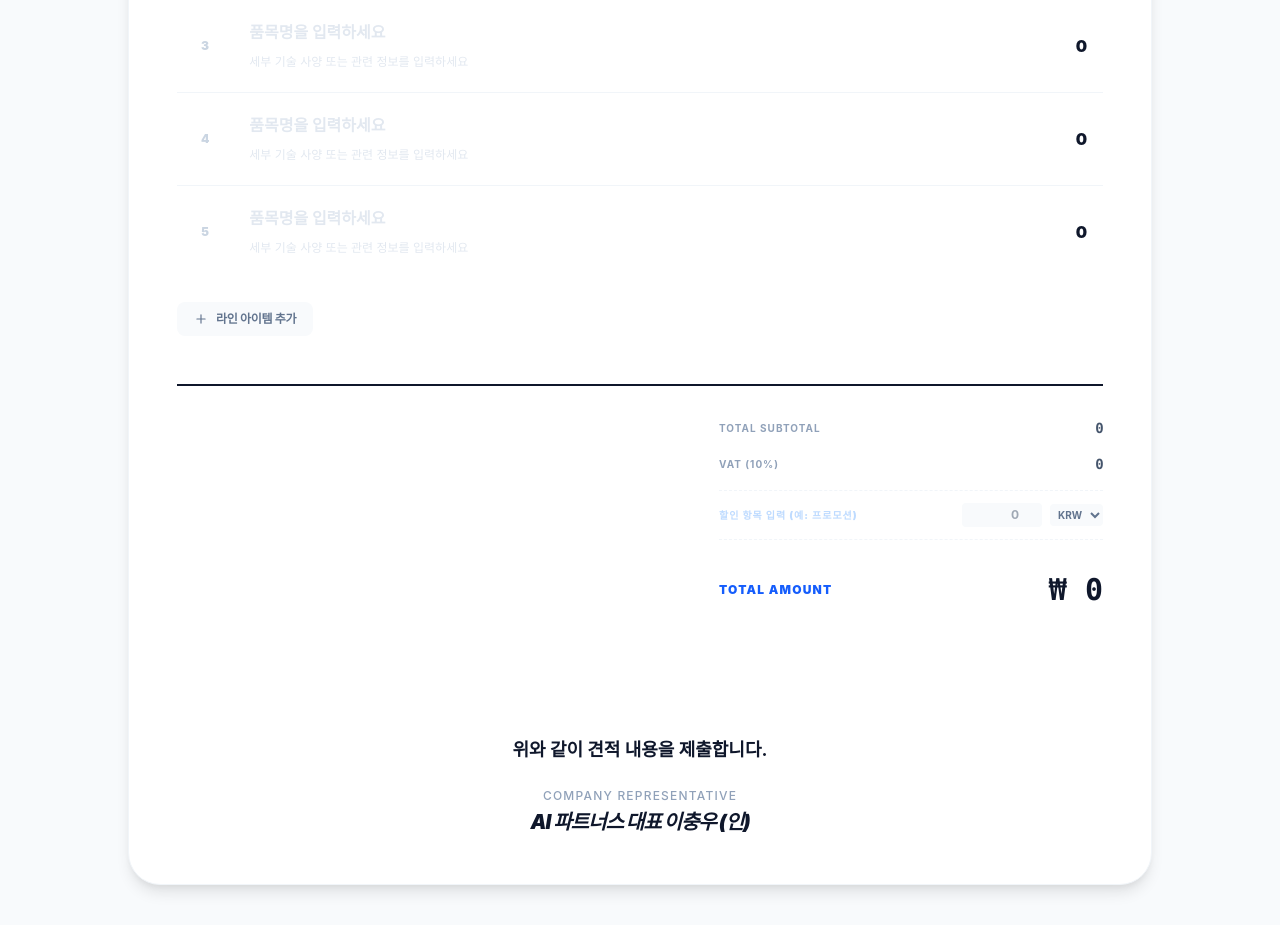
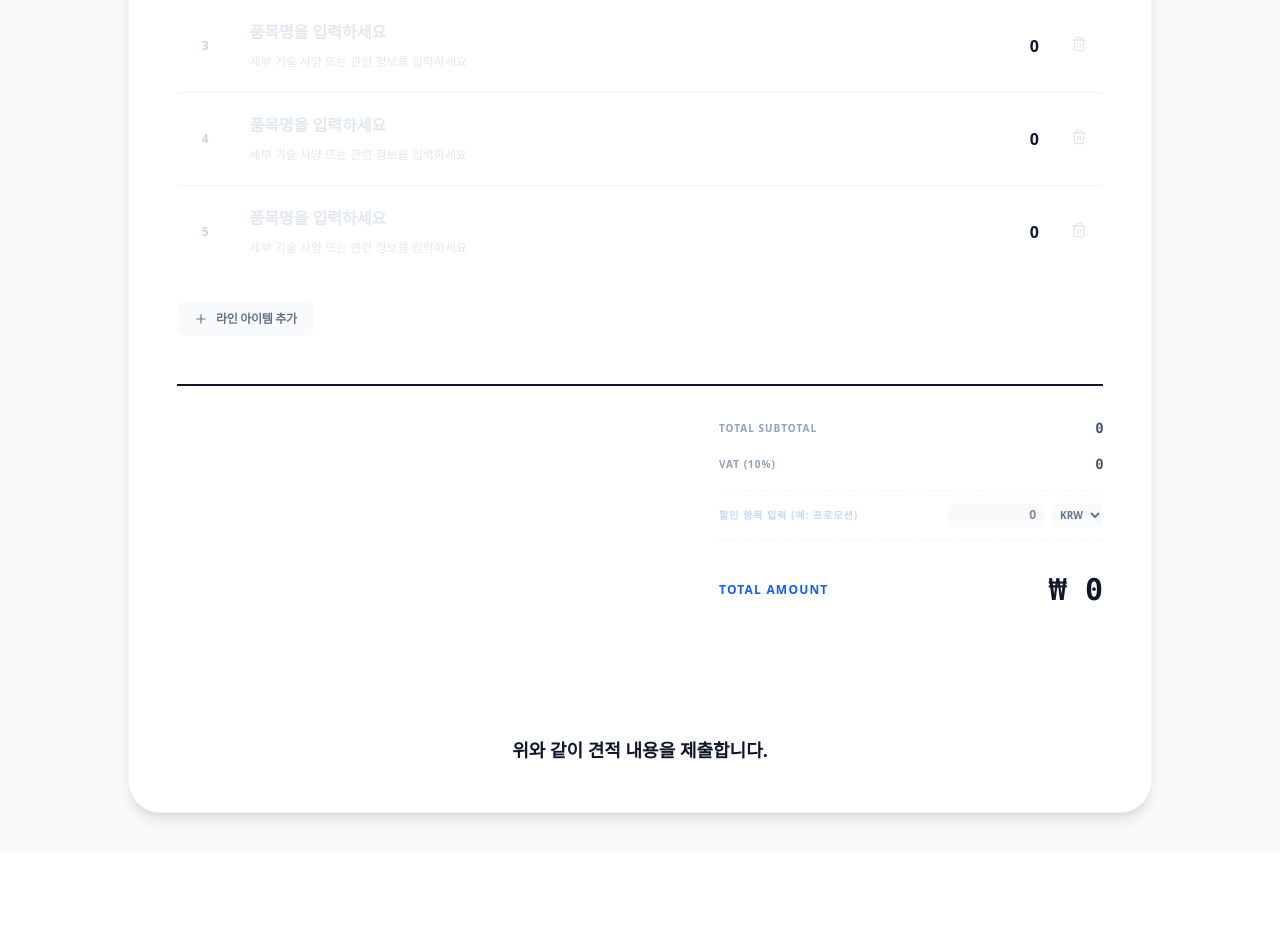
Before and after one commit to caleblee2050/AI_partners_work, a Next.js app: page /editor in a window 1280 px wide. Shown: the part 900-1825 px from the top of the page. After the commit the page ends 1753 px from the top, so only its background shows below. Built offline with nearby package versions, Linux system fonts and the light colour scheme.

Commit message:
Enhance: Add item deletion, currency formatting, and UI improvements to invoice editor

```diff
--- a/src/app/editor/page.tsx
+++ b/src/app/editor/page.tsx
@@ -1,7 +1,7 @@
 "use client";
 
 import React, { useState, useEffect, useRef } from 'react';
-import { Plus, Download, Save, Printer, Image as ImageIcon, ChevronLeft } from 'lucide-react';
+import { Plus, Download, Save, Printer, Image as ImageIcon, ChevronLeft, Trash2 } from 'lucide-react';
 import html2canvas from 'html2canvas';
 import jsPDF from 'jspdf';
 import Link from 'next/link';
@@ -45,6 +45,14 @@ export default function InvoiceEditor() {
       ...prev,
       { id: Date.now(), name: '', details: '', price: 0, qty: 0 },
     ]);
+  };
+
+  const removeItem = (id: number) => {
+    if (items.length <= 1) {
+      alert('최소 하나의 품목은 있어야 합니다.');
+      return;
+    }
+    setItems((prev) => prev.filter(item => item.id !== id));
   };
 
   const updateItem = (id: number, field: keyof InvoiceItem, value: string | number) => {
@@ -126,8 +134,17 @@ export default function InvoiceEditor() {
     }
   };
 
+  const formatWithCommas = (value: number) => {
+    if (value === 0) return '';
+    return value.toLocaleString();
+  };
+
+  const parseFormattedNumber = (value: string) => {
+    return parseInt(value.replace(/,/g, '')) || 0;
+  };
+
   return (
-    <main className="bg-slate-50 min-h-screen py-10 px-4">
+    <main className="bg-slate-50 min-h-screen py-10 px-4 font-sans">
       <div className="max-w-5xl mx-auto space-y-8">
         {/* 상단 액션바 */}
         <div className="flex flex-col md:flex-row justify-between items-start md:items-center space-y-4 md:space-y-0 no-print">
@@ -189,7 +206,7 @@ export default function InvoiceEditor() {
                   <h2 className="text-[10px] font-black text-blue-600 uppercase tracking-widest mb-4">수신 (Client Information)</h2>
                   <input
                     type="text"
-                    className="text-3xl font-black w-full border-b-2 border-slate-100 focus:border-blue-500 outline-none pb-2 transition-colors placeholder:text-slate-100"
+                    className="text-3xl font-black w-full border-b-2 border-slate-100 focus:border-blue-500 outline-none pb-2 transition-colors placeholder:text-slate-200 text-slate-900"
                     placeholder="고객사/기관명 귀중"
                     value={clientName}
                     onChange={(e) => setClientName(e.target.value)}
@@ -234,7 +251,7 @@ export default function InvoiceEditor() {
                     </div>
                   ))}
 
-                  {/* 도장 위치 변경 */}
+                  {/* 도장 위치 */}
                   <div className="absolute right-0 top-1/2 -translate-y-1/2 w-24 h-24 flex items-center justify-center">
                     {stampImage ? (
                       <img src={stampImage} alt="Stamp" className="w-full h-full object-contain opacity-90 rotate-[-10deg]" />
@@ -259,6 +276,7 @@ export default function InvoiceEditor() {
                     <th className="px-4 py-4 text-right w-32">단가 (KRW)</th>
                     <th className="px-4 py-4 text-center w-20">수량</th>
                     <th className="px-4 py-4 text-right w-40">합계 금액</th>
+                    <th className="px-4 py-4 w-12 no-print"></th>
                   </tr>
                 </thead>
                 <tbody className="divide-y divide-slate-100">
@@ -283,10 +301,10 @@ export default function InvoiceEditor() {
                       </td>
                       <td className="px-4 py-5">
                         <input
-                          type="number"
+                          type="text"
                           className="w-full bg-transparent text-right font-semibold text-slate-600 outline-none"
-                          value={item.price || ''}
-                          onChange={(e) => updateItem(item.id, 'price', parseInt(e.target.value) || 0)}
+                          value={formatWithCommas(item.price)}
+                          onChange={(e) => updateItem(item.id, 'price', parseFormattedNumber(e.target.value))}
                         />
                       </td>
                       <td className="px-4 py-5">
@@ -299,6 +317,14 @@ export default function InvoiceEditor() {
                       </td>
                       <td className="px-4 py-5 text-right font-black text-slate-900">
                         {(item.price * item.qty).toLocaleString()}
+                      </td>
+                      <td className="px-4 py-5 text-center no-print">
+                        <button
+                          onClick={() => removeItem(item.id)}
+                          className="text-slate-200 hover:text-red-500 transition-colors"
+                        >
+                          <Trash2 size={16} />
+                        </button>
                       </td>
                     </tr>
                   ))}
@@ -325,7 +351,7 @@ export default function InvoiceEditor() {
                   <span className="font-bold text-slate-600 font-mono tracking-tighter">{vat.toLocaleString()}</span>
                 </div>
 
-                {/* 할인 입력 필드 추가 */}
+                {/* 할인 입력 필드 */}
                 <div className="flex flex-col space-y-2 py-3 border-y border-dashed border-slate-100">
                   <div className="flex justify-between items-center">
                     <input
@@ -337,11 +363,11 @@ export default function InvoiceEditor() {
                     />
                     <div className="flex items-center space-x-2">
                       <input
-                        type="number"
-                        className="w-20 bg-slate-50 px-2 py-1 rounded text-right font-bold text-slate-600 outline-none text-xs"
+                        type="text"
+                        className="w-24 bg-slate-50 px-2 py-1 rounded text-right font-bold text-slate-900 outline-none text-xs"
                         placeholder="0"
-                        value={discountAmount || ''}
-                        onChange={(e) => setDiscountAmount(parseInt(e.target.value) || 0)}
+                        value={formatWithCommas(discountAmount)}
+                        onChange={(e) => setDiscountAmount(parseFormattedNumber(e.target.value))}
                       />
                       <select
                         className="bg-slate-50 border-none rounded text-[10px] font-bold text-slate-500 outline-none p-1 cursor-pointer"
@@ -354,7 +380,7 @@ export default function InvoiceEditor() {
                     </div>
                   </div>
                   {calculatedDiscount > 0 && (
-                    <div className="flex justify-between items-center text-xs">
+                    <div className="flex justify-between items-center text-xs text-right">
                       <span className="text-slate-400 font-medium italic">Calculated Discount:</span>
                       <span className="text-red-500 font-bold font-mono">- {calculatedDiscount.toLocaleString()}</span>
                     </div>
@@ -371,10 +397,6 @@ export default function InvoiceEditor() {
             {/* 하단 푸터 */}
             <div className="mt-32 text-center space-y-6">
               <p className="text-slate-900 font-bold text-lg">위와 같이 견적 내용을 제출합니다.</p>
-              <div className="flex flex-col items-center">
-                <p className="text-slate-400 text-xs font-medium uppercase tracking-widest mb-1">Company Representative</p>
-                <p className="text-slate-900 font-black text-xl italic tracking-tighter">AI 파트너스 대표 이충우 (인)</p>
-              </div>
             </div>
           </div>
         </div>
```
